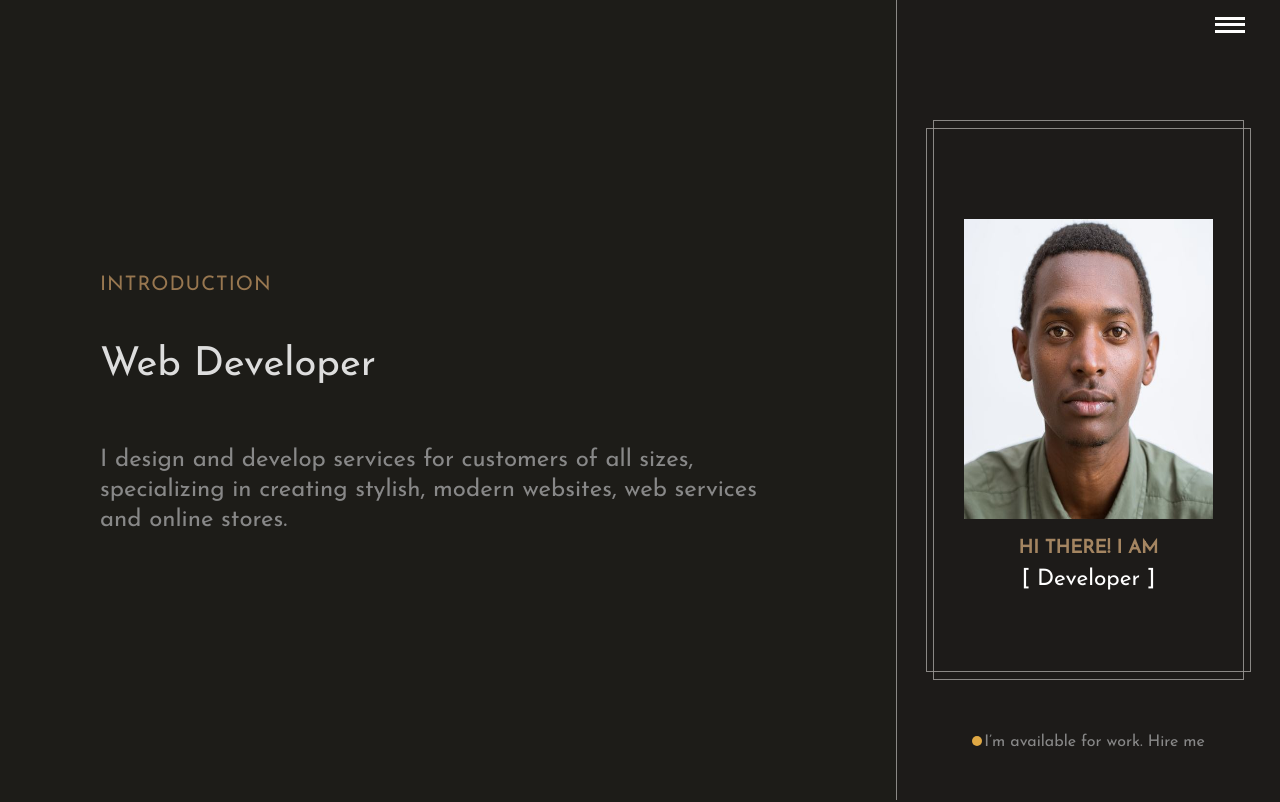
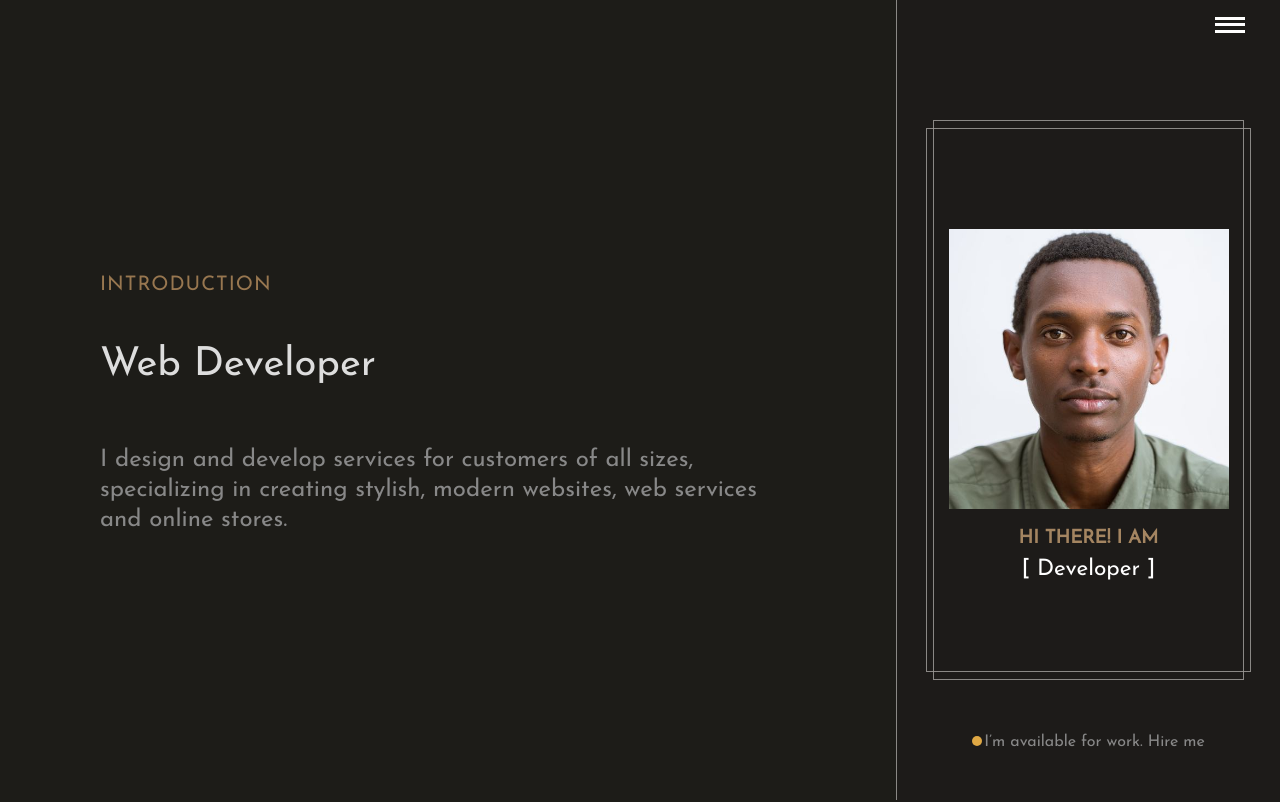
Before and after one commit to MunyamEugene/munyameugene.github.io, a plain HTML site: page index.html in a window 1280 px wide. Shown: the top 802 px of the page. Drawn offline with Linux system fonts and the light colour scheme.

Commit message:
Add files via upload

```diff
--- a/style.css
+++ b/style.css
@@ -49,8 +49,8 @@ body{
 }
 
 .img-profile img {
-    height: 40%;
-    width: 70%;
+    height: 300px;
+    width: 300px;
     padding: 10px;
 }
 
```
